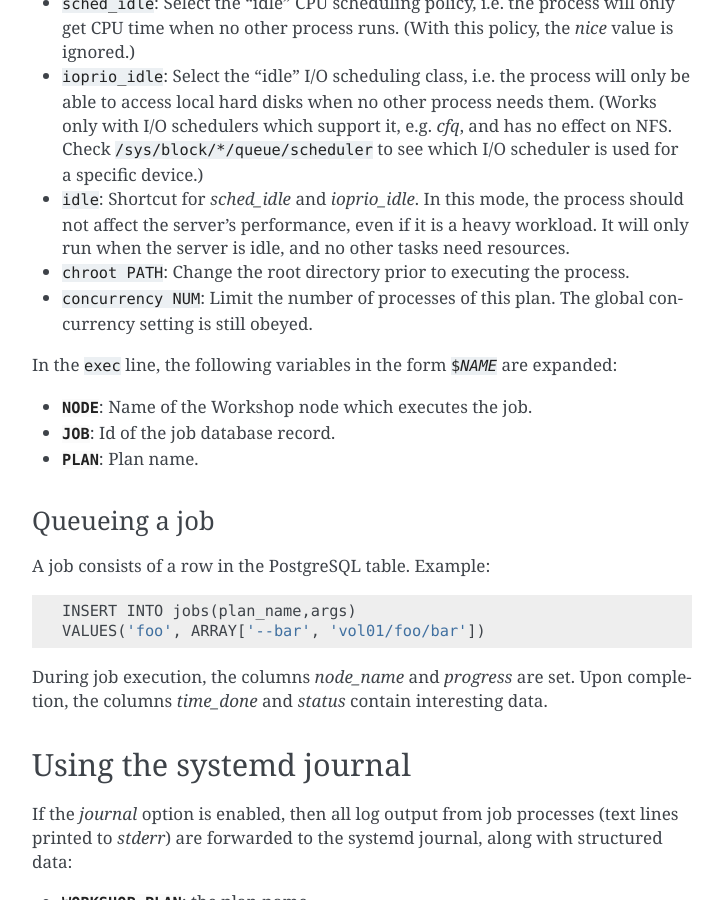
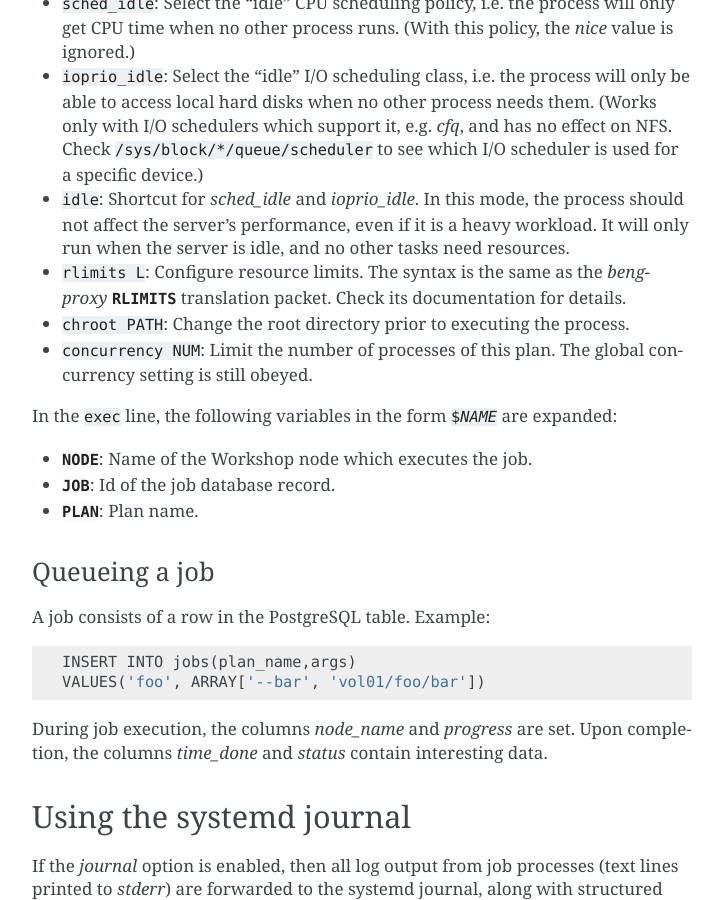
Before and after one commit to CM4all/workshop, a Sphinx documentation site: the page built from doc/index.rst, in a window 1280 px wide and 900 px high, scrolled down 3873 px. Shown: the whole window, without its empty margins (388-1111 px from the left). Built offline with Sphinx 7.4.7, drawn with Linux system fonts in a browser that asks for light colours.

Commit message:
workshop/Plan: add settings "rlimits"

```diff
--- a/doc/index.rst
+++ b/doc/index.rst
@@ -206,6 +206,10 @@
   mode, the process should not affect the server's performance, even
   if it is a heavy workload.  It will only run when the server is
   idle, and no other tasks need resources.
+
+* :samp:`rlimits L`: Configure resource limits.  The syntax is the
+  same as the `beng-proxy` :envvar:`RLIMITS` translation packet.
+  Check its documentation for details.
 
 * :samp:`chroot PATH`: Change the root directory prior to executing
   the process.
```
Also changed, not shown: 4 other files.
